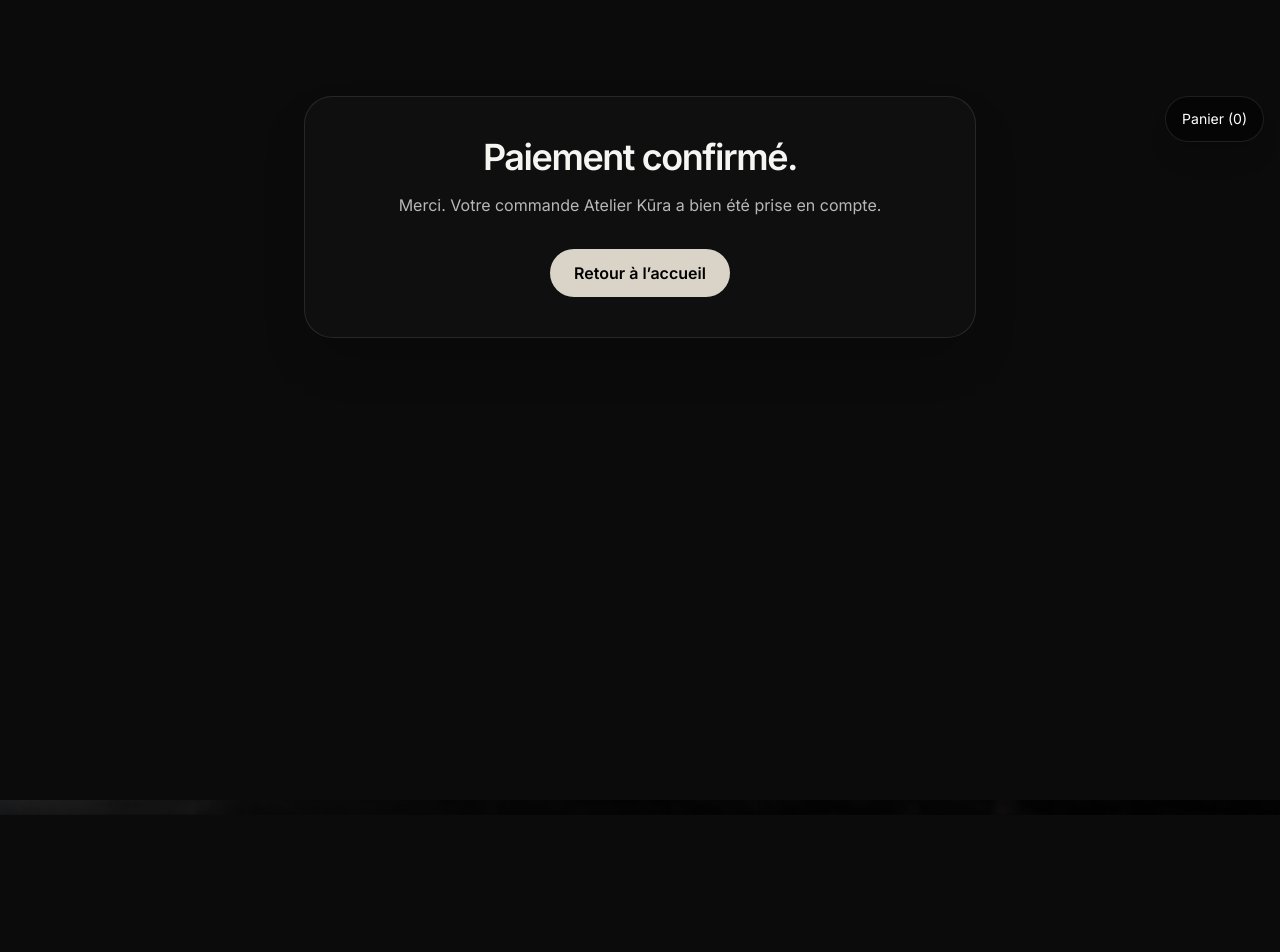
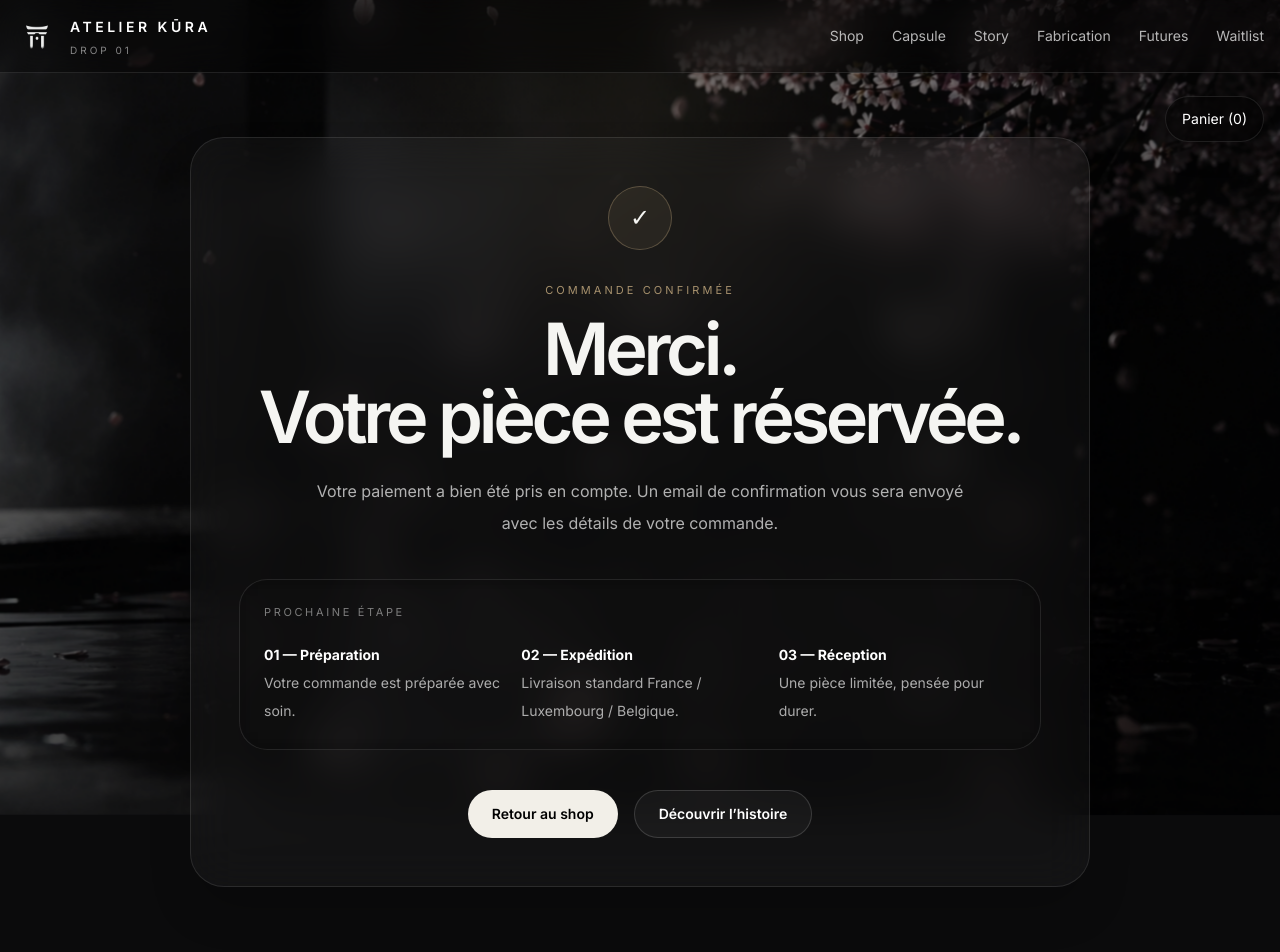
Before and after one commit to alexis54230nancy-boop/atelier-kura, a Next.js app: page /success in a window 1280 px wide. Shown: the top 952 px of the page. Before the commit the page ends 800 px from the top, so only its background shows below. Built offline with nearby package versions, Linux system fonts and the light colour scheme.

Commit message:
Upgrade checkout result pages

```diff
--- a/app/cancel/page.tsx
+++ b/app/cancel/page.tsx
@@ -1,18 +1,73 @@
+import Link from "next/link";
+import Navbar from "../../components/Navbar";
+import Footer from "../../components/Footer";
+
 export default function CancelPage() {
   return (
-    <main className="min-h-screen bg-[#0b0b0c] px-4 py-24 text-[#f5f5f2]">
-      <div className="mx-auto max-w-2xl rounded-[28px] border border-white/10 bg-white/[0.02] p-10 text-center shadow-2xl">
-        <h1 className="text-4xl font-semibold tracking-[-0.04em]">Paiement annulé.</h1>
-        <p className="mt-4 text-white/70">
-          Votre commande n’a pas été finalisée. Vous pouvez revenir au panier à tout moment.
-        </p>
-        <a
-          href="/"
-          className="mt-8 inline-flex min-h-12 items-center justify-center rounded-full border border-white/10 bg-white/[0.03] px-6 font-semibold text-white"
-        >
-          Retour à l’accueil
-        </a>
-      </div>
+    <main className="min-h-screen text-[#f5f5f2]">
+      <Navbar />
+
+      <section className="px-4 py-16">
+        <div className="mx-auto w-[min(900px,100%)]">
+          <div className="rounded-[34px] border border-white/10 bg-white/[0.035] p-8 text-center shadow-2xl backdrop-blur-xl md:p-12">
+            <div className="mx-auto flex h-16 w-16 items-center justify-center rounded-full border border-white/15 bg-black/30 text-2xl text-white/70">
+              ×
+            </div>
+
+            <div className="mt-8 text-[11px] uppercase tracking-[0.28em] text-[#A8926E]">
+              Paiement annulé
+            </div>
+
+            <h1 className="mt-4 text-5xl font-semibold leading-[0.95] tracking-[-0.06em] md:text-7xl">
+              Rien n’a été
+              <br />
+              prélevé.
+            </h1>
+
+            <p className="mx-auto mt-6 max-w-2xl text-base leading-8 text-white/68">
+              Votre paiement n’a pas été finalisé. Vous pouvez revenir à la
+              boutique et reprendre votre commande quand vous le souhaitez.
+            </p>
+
+            <div className="mt-10 rounded-[28px] border border-white/10 bg-black/30 p-6 text-left backdrop-blur-md">
+              <div className="text-[11px] uppercase tracking-[0.24em] text-white/45">
+                Information
+              </div>
+
+              <div className="mt-5 grid gap-5 text-sm leading-7 text-white/65 md:grid-cols-2">
+                <div>
+                  <strong className="block text-white">Panier</strong>
+                  Si vous étiez connecté au même navigateur, votre panier peut
+                  encore être disponible.
+                </div>
+
+                <div>
+                  <strong className="block text-white">Assistance</strong>
+                  En cas de problème, contactez-nous depuis la page contact.
+                </div>
+              </div>
+            </div>
+
+            <div className="mt-10 flex flex-wrap justify-center gap-4">
+              <Link
+                href="/shop"
+                className="inline-flex min-h-12 items-center justify-center rounded-full bg-[#F2EFE8] px-6 text-sm font-semibold text-black transition hover:-translate-y-[1px]"
+              >
+                Retour au shop
+              </Link>
+
+              <Link
+                href="/contact"
+                className="inline-flex min-h-12 items-center justify-center rounded-full border border-white/15 bg-white/[0.04] px-6 text-sm font-semibold text-white transition hover:border-white/30 hover:bg-white/[0.08]"
+              >
+                Contact
+              </Link>
+            </div>
+          </div>
+        </div>
+      </section>
+
+      <Footer />
     </main>
   );
 }
--- a/app/success/page.tsx
+++ b/app/success/page.tsx
@@ -1,18 +1,77 @@
+import Link from "next/link";
+import Navbar from "../../components/Navbar";
+import Footer from "../../components/Footer";
+
 export default function SuccessPage() {
   return (
-    <main className="min-h-screen bg-[#0b0b0c] px-4 py-24 text-[#f5f5f2]">
-      <div className="mx-auto max-w-2xl rounded-[28px] border border-white/10 bg-white/[0.02] p-10 text-center shadow-2xl">
-        <h1 className="text-4xl font-semibold tracking-[-0.04em]">Paiement confirmé.</h1>
-        <p className="mt-4 text-white/70">
-          Merci. Votre commande Atelier Kūra a bien été prise en compte.
-        </p>
-        <a
-          href="/"
-          className="mt-8 inline-flex min-h-12 items-center justify-center rounded-full bg-[#d9d4c7] px-6 font-semibold text-black"
-        >
-          Retour à l’accueil
-        </a>
-      </div>
+    <main className="min-h-screen text-[#f5f5f2]">
+      <Navbar />
+
+      <section className="px-4 py-16">
+        <div className="mx-auto w-[min(900px,100%)]">
+          <div className="rounded-[34px] border border-white/10 bg-white/[0.035] p-8 text-center shadow-2xl backdrop-blur-xl md:p-12">
+            <div className="mx-auto flex h-16 w-16 items-center justify-center rounded-full border border-[#A8926E]/40 bg-[#A8926E]/10 text-2xl">
+              ✓
+            </div>
+
+            <div className="mt-8 text-[11px] uppercase tracking-[0.28em] text-[#A8926E]">
+              Commande confirmée
+            </div>
+
+            <h1 className="mt-4 text-5xl font-semibold leading-[0.95] tracking-[-0.06em] md:text-7xl">
+              Merci.
+              <br />
+              Votre pièce est réservée.
+            </h1>
+
+            <p className="mx-auto mt-6 max-w-2xl text-base leading-8 text-white/68">
+              Votre paiement a bien été pris en compte. Un email de confirmation
+              vous sera envoyé avec les détails de votre commande.
+            </p>
+
+            <div className="mt-10 rounded-[28px] border border-white/10 bg-black/30 p-6 text-left backdrop-blur-md">
+              <div className="text-[11px] uppercase tracking-[0.24em] text-white/45">
+                Prochaine étape
+              </div>
+
+              <div className="mt-5 grid gap-5 text-sm leading-7 text-white/65 md:grid-cols-3">
+                <div>
+                  <strong className="block text-white">01 — Préparation</strong>
+                  Votre commande est préparée avec soin.
+                </div>
+
+                <div>
+                  <strong className="block text-white">02 — Expédition</strong>
+                  Livraison standard France / Luxembourg / Belgique.
+                </div>
+
+                <div>
+                  <strong className="block text-white">03 — Réception</strong>
+                  Une pièce limitée, pensée pour durer.
+                </div>
+              </div>
+            </div>
+
+            <div className="mt-10 flex flex-wrap justify-center gap-4">
+              <Link
+                href="/shop"
+                className="inline-flex min-h-12 items-center justify-center rounded-full bg-[#F2EFE8] px-6 text-sm font-semibold text-black transition hover:-translate-y-[1px]"
+              >
+                Retour au shop
+              </Link>
+
+              <Link
+                href="/story"
+                className="inline-flex min-h-12 items-center justify-center rounded-full border border-white/15 bg-white/[0.04] px-6 text-sm font-semibold text-white transition hover:border-white/30 hover:bg-white/[0.08]"
+              >
+                Découvrir l’histoire
+              </Link>
+            </div>
+          </div>
+        </div>
+      </section>
+
+      <Footer />
     </main>
   );
 }
```
